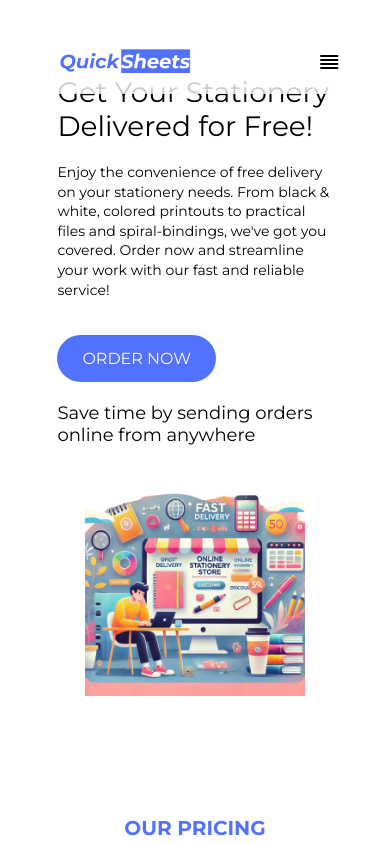
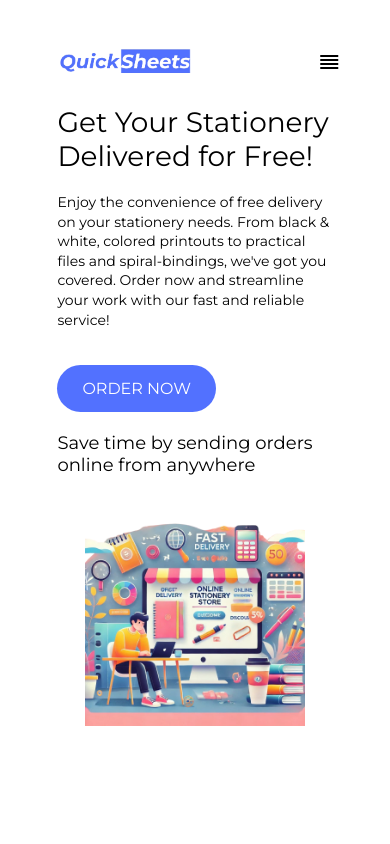
Before and after one commit to anuraggg912/QuickSheets, a React (Vite) app in the folder ProjectP1/: page / in a window 390 px wide. Shown: the top 844 px of the page. Built offline with nearby package versions, Linux system fonts and the light colour scheme.

Commit message:
modified:   ProjectP1/src/components/Hero/Hero.css

```diff
--- a/ProjectP1/src/components/Hero/Hero.css
+++ b/ProjectP1/src/components/Hero/Hero.css
@@ -4,7 +4,7 @@
     align-items: center;
     justify-content: space-between;
     width: 100%;
-    height: 85vh;
+    height: 75vh;
     background-color: white;
     padding: 0 5%;
     gap: 20px;
@@ -58,6 +58,7 @@
 
 @media (max-width: 800px) {
     .hero {
+        margin-top: 30px;
         flex-direction: column;
         text-align: center;
         height: auto;
```
